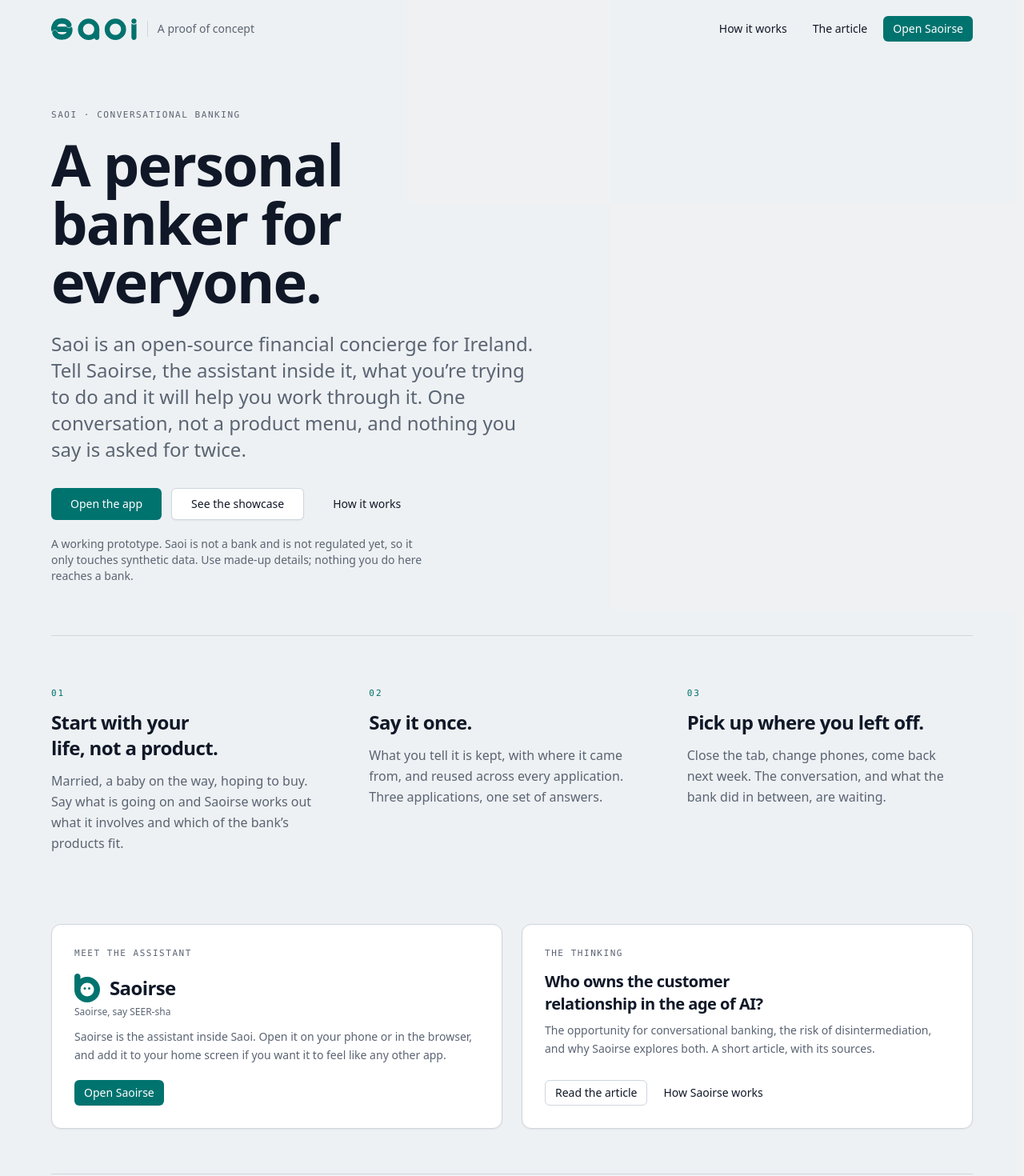
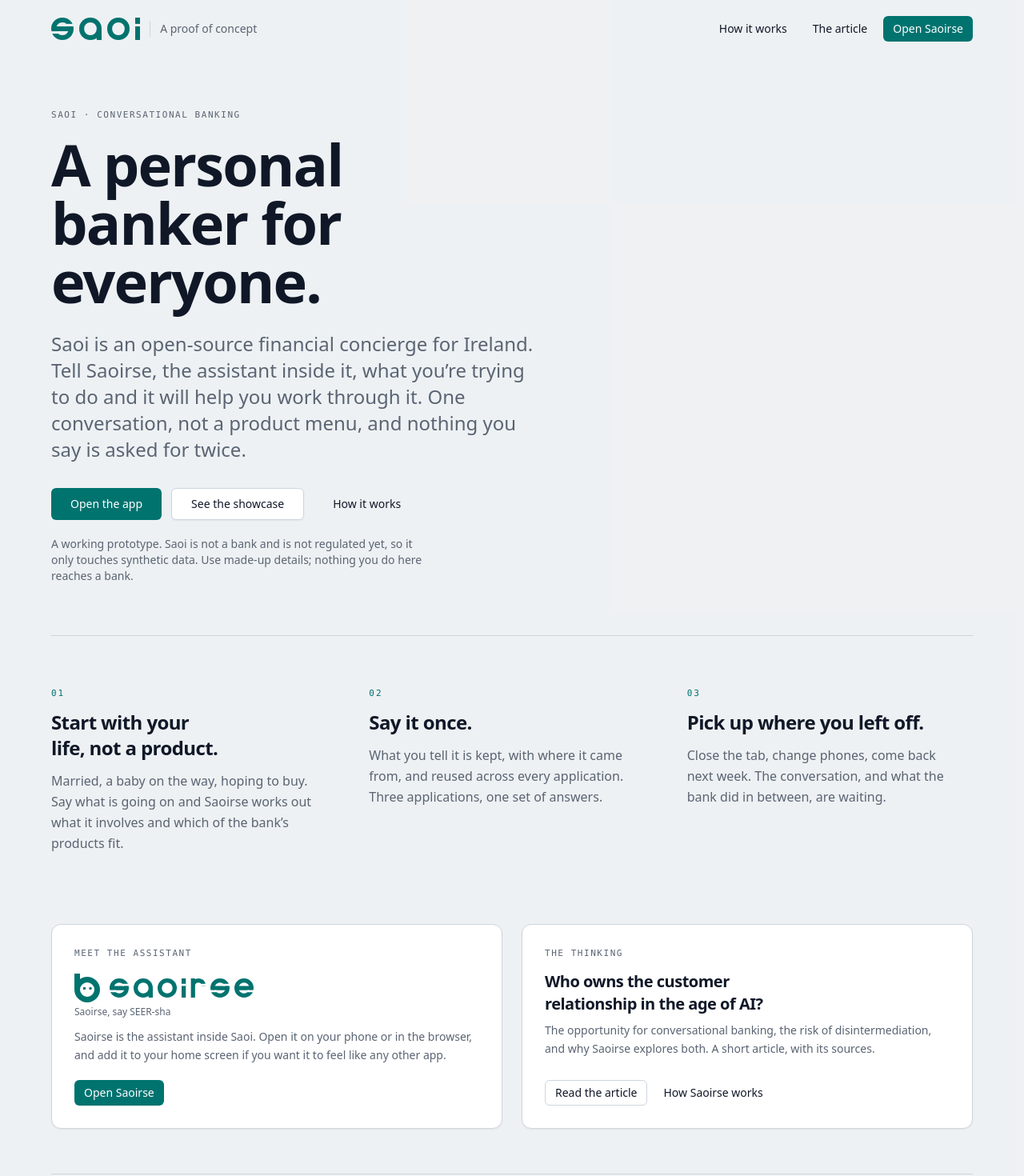
Before and after one commit to chris-88/saoi-www, a React (Vite) app: page / in a window 1280 px wide. Shown: the top 1470 px of the page at 80% size. Built offline with nearby package versions, Linux system fonts and the light colour scheme.

Commit message:
feat: redraw the wordmark and face, add the Saoirse wordmark
Co-Authored-By: Claude Sonnet 5.5 <noreply@anthropic.com>

```diff
--- a/src/App.tsx
+++ b/src/App.tsx
@@ -1,5 +1,6 @@
 import { SaoirseFace } from './SaoirseFace';
 import { links } from './links';
+import { SaoirseWordmark } from './SaoirseWordmark';
 import { Wordmark } from './Wordmark';
 
 const external = { target: '_blank', rel: 'noreferrer' } as const;
@@ -118,7 +119,9 @@ export default function App() {
             </p>
             <div className="mt-4 flex items-center gap-3">
               <SaoirseFace className="text-saoi h-9 w-auto" />
-              <h2 className="text-ink text-2xl font-bold tracking-tight">Saoirse</h2>
+              <h2 className="text-saoi flex">
+                <SaoirseWordmark className="h-6 w-auto" />
+              </h2>
             </div>
             <p className="text-muted mt-1 text-xs">Saoirse, say SEER-sha</p>
             <p className="text-muted mt-3 flex-1 text-sm leading-relaxed text-pretty">
--- a/src/SaoirseFace.tsx
+++ b/src/SaoirseFace.tsx
@@ -8,13 +8,14 @@ export function SaoirseFace({ className = '' }: { className?: string }) {
       className={className}
       xmlns="http://www.w3.org/2000/svg"
     >
-      <circle cx="32" cy="40" r="24.5" stroke="currentColor" strokeWidth="15" />
-      <circle cx="26" cy="37" r="3" fill="currentColor" />
-      <circle cx="37" cy="37" r="3" fill="currentColor" />
-      <path
-        d="M0 7.5C0 3.35786 3.35786 0 7.5 0C11.6421 0 15 3.35786 15 7.5V40H0V7.5Z"
-        fill="currentColor"
-      />
+      <g stroke="currentColor">
+        <path
+          d="M7 40C7 26.1929 18.1929 15 32 15C45.8071 15 57 26.1929 57 40C57 53.8071 45.8071 65 32 65C18.1929 65 7 53.8071 7 40ZM7 40V0"
+          strokeWidth="14"
+        />
+        <path d="M22 37H28" strokeWidth="6" />
+        <path d="M37 37H43" strokeWidth="6" />
+      </g>
     </svg>
   );
 }
--- /dev/null
+++ b/src/SaoirseWordmark.tsx
@@ -0,0 +1,39 @@
+import { useId, type ReactNode } from 'react';
+
+/**
+ * The Saoirse wordmark: the assistant's name, from `brand/saoirse-name.svg` (viewBox 0 0 480 64).
+ *
+ * Stroked paths, not type, so it renders identically everywhere. It takes its colour from
+ * `currentColor`: set a `text-*` class. Sized by height, the width follows the artwork.
+ * One mask cuts the gaps; its id is per instance because several wordmarks can be on one page.
+ *
+ * Do not put it inside a shadcn `Button`: Button forces `size-4` on descendant svgs.
+ */
+export function SaoirseWordmark({ className = '' }: { className?: string }): ReactNode {
+  const cut = `saoi-cut-${useId().replace(/:/g, '')}`;
+  return (
+    <svg viewBox="0 0 480 64" fill="none" role="img" aria-label="Saoirse" className={className}>
+      <defs>
+        <mask id={cut} maskUnits="userSpaceOnUse" x="0" y="0" width="480" height="64">
+          <rect width="480" height="64" fill="#fff" />
+          <path d="M480 42.5L459 42.5" stroke="#000" strokeWidth="7" />
+          <path d="M379 21.5L400 21.5" stroke="#000" strokeWidth="7" />
+          <path d="M357 42.5L336 42.5" stroke="#000" strokeWidth="7" />
+          <path d="M304 21.5L320 21.5" stroke="#000" strokeWidth="7" />
+          <path d="M240 21.5L254 21.5" stroke="#000" strokeWidth="7" />
+          <path d="M43 21.5L64 21.5" stroke="#000" strokeWidth="7" />
+          <path d="M21 42.5L2.73771e-07 42.5" stroke="#000" strokeWidth="7" />
+        </mask>
+      </defs>
+      <g stroke="currentColor" strokeWidth="14" mask={`url(#${cut})`}>
+        <path d="M423 32C423 17.6406 433.641 7 448 7C462.359 7 473 17.6406 473 32M423 32C423 46.3594 433.641 57 448 57C462.359 57 473 46.3594 473 32M423 32H473" />
+        <path d="M343 32C343 17.6406 353.641 7 368 7C382.359 7 393 17.6406 393 32M343 32C343 46.3594 353.641 57 368 57C382.359 57 393 46.3594 393 32M343 32H393" />
+        <path d="M313 25C313 9 301 7.00002 296.5 7.00002C292 7.00002 278 8.99996 278 25M278 25V64.0001M278 25V0" />
+        <path d="M247 0V64" />
+        <path d="M167 32C167 17.6406 177.641 7 192 7C206.359 7 217 17.6406 217 32C217 46.3594 206.359 57 192 57C177.641 57 167 46.3594 167 32Z" />
+        <path d="M137 32C137 17.6406 126.359 7 112 7C97.6406 7 87 17.6406 87 32C87 46.3594 97.6406 57 112 57C126.359 57 137 46.3594 137 32ZM137 32V64" />
+        <path d="M7 32C7 17.6406 17.6406 7 32 7C46.3594 7 57 17.6406 57 32M7 32C7 46.3594 17.6406 57 32 57C46.3594 57 57 46.3594 57 32M7 32H57" />
+      </g>
+    </svg>
+  );
+}
--- a/src/Wordmark.tsx
+++ b/src/Wordmark.tsx
@@ -1,68 +1,32 @@
 import { useId, type ReactNode } from 'react';
 
 /**
- * The Saoi wordmark (viewBox 258 x 67).
+ * The Saoi wordmark, from `brand/saoi-name.svg` (viewBox 0 0 254 64).
  *
- * Drawn outlines, not type, so it renders identically everywhere. It takes its colour from
+ * Stroked paths, not type, so it renders identically everywhere. It takes its colour from
  * `currentColor`: set a `text-*` class. Sized by height, the width follows the artwork.
- * The two masks cut the transparent gaps in the `s` and the `i`; their ids are per instance
- * because several wordmarks can be on one page.
+ * One mask cuts the gaps; its id is per instance because several wordmarks can be on one page.
  *
+ * Do not put it inside a shadcn `Button`: Button forces `size-4` on descendant svgs.
  */
 export function Wordmark({ className = '' }: { className?: string }): ReactNode {
-  const id = useId().replace(/:/g, '');
-  const sGap = `saoi-s-gap-${id}`;
-  const iGap = `saoi-i-gap-${id}`;
+  const cut = `saoi-cut-${useId().replace(/:/g, '')}`;
   return (
-    <svg viewBox="0 0 258 67" fill="none" role="img" aria-label="Saoi" className={className}>
+    <svg viewBox="0 0 254 64" fill="none" role="img" aria-label="Saoi" className={className}>
       <defs>
-        <mask id={sGap} maskUnits="userSpaceOnUse" x="0" y="0" width="64" height="67">
-          <rect width="64" height="67" fill="#fff" />
-          <path
-            d="M18.8092 41.5C16.324 37.1954 10.8196 35.7205 6.51501 38.2058C2.21038 40.6911 0.735505 46.1954 3.22079 50.5L11.015 46L18.8092 41.5ZM11.015 46L3.22079 50.5C2.40237 49.0825 4.89315 55.1029 9.07162 59.0809C13.9324 63.7085 21.298 67 32.0151 67V58V49C25.2321 49 22.5307 47.0415 21.4829 46.0441C19.7529 44.3971 20.4937 44.4175 18.8092 41.5L11.015 46Z"
-            fill="#000"
-          />
-          <path
-            d="M45.2208 26.5C47.7061 30.8046 53.2104 32.2795 57.515 29.7942C61.8196 27.3089 63.2945 21.8046 60.8092 17.5L53.015 22L45.2208 26.5ZM53.015 22L60.8092 17.5C61.6277 18.9175 59.1369 12.8971 54.9584 8.91908C50.0976 4.29152 42.732 0.999999 32.0150 0.999998L32.015 10L32.015 19C38.798 19 41.4994 20.9585 42.5471 21.9559C44.2771 23.6029 43.5363 23.5825 45.2208 26.5L53.015 22Z"
-            fill="#000"
-          />
-        </mask>
-        <mask id={iGap} maskUnits="userSpaceOnUse" x="237" y="0" width="21" height="67">
-          <rect x="237" width="21" height="67" fill="#fff" />
-          <circle cx="247.5" cy="10.5" r="10.5" fill="#000" />
+        <mask id={cut} maskUnits="userSpaceOnUse" x="0" y="0" width="254" height="64">
+          <rect width="254" height="64" fill="#fff" />
+          <path d="M240 21.5L254 21.5" stroke="#000" strokeWidth="7" />
+          <path d="M43 21.5L64 21.5" stroke="#000" strokeWidth="7" />
+          <path d="M21 42.5L2.73771e-07 42.5" stroke="#000" strokeWidth="7" />
         </mask>
       </defs>
-      <g mask={`url(#${sGap})`}>
-        <path d="M8.01498 35H56.015" stroke="currentColor" strokeWidth="16" strokeLinecap="round" />
-        <path d="M56.015 35C56.015 35 57.515 58 32.015 58" stroke="currentColor" strokeWidth="16" />
-        <path
-          d="M32.0254 10C6.57114 9.99999 8.01501 35.5 8.01501 35.5"
-          stroke="currentColor"
-          strokeWidth="16"
-        />
+      <g stroke="currentColor" strokeWidth="14" mask={`url(#${cut})`}>
+        <path d="M247 0V64" />
+        <path d="M167 32C167 17.6406 177.641 7 192 7C206.359 7 217 17.6406 217 32C217 46.3594 206.359 57 192 57C177.641 57 167 46.3594 167 32Z" />
+        <path d="M137 32C137 17.6406 126.359 7 112 7C97.6406 7 87 17.6406 87 32C87 46.3594 97.6406 57 112 57C126.359 57 137 46.3594 137 32ZM137 32V64" />
+        <path d="M7 32C7 17.6406 17.6406 7 32 7C46.3594 7 57 17.6406 57 32M7 32C7 46.3594 17.6406 57 32 57C46.3594 57 57 46.3594 57 32M7 32H57" />
       </g>
-      <path
-        d="M17.9432 42C15.7341 38.1737 10.8414 36.8627 7.01501 39.0718C3.18867 41.2809 1.87767 46.1737 4.08681 50L11.015 46L17.9432 42ZM11.015 46L4.08681 50C3.40744 48.8233 5.71869 54.5082 9.76114 58.3567C14.4101 62.7825 21.5166 66 32.0151 66V58V50C25.0135 50 22.053 47.9675 20.7934 46.7683C18.9274 44.9918 19.4886 44.6767 17.9432 42L11.015 46Z"
-        fill="currentColor"
-      />
-      <path
-        d="M46.0868 26C48.2959 29.8263 53.1887 31.1373 57.015 28.9282C60.8414 26.7191 62.1524 21.8263 59.9432 18L53.015 22L46.0868 26ZM53.015 22L59.9432 18C60.6226 19.1767 58.3113 13.4918 54.2689 9.64335C49.6199 5.21746 42.5135 2 32.015 2L32.015 10L32.015 18C39.0165 18 41.9771 20.0325 43.2366 21.2317C45.1027 23.0082 44.5414 23.3233 46.0868 26L53.015 22Z"
-        fill="currentColor"
-      />
-      <rect x="30" y="50" width="4" height="16" fill="currentColor" />
-      <rect x="30" y="2" width="4" height="16" fill="currentColor" />
-      <circle cx="112" cy="35" r="24.5" stroke="currentColor" strokeWidth="15" />
-      <path
-        d="M144 59.5C144 63.6421 140.642 67 136.5 67C132.358 67 129 63.6421 129 59.5V33H144V59.5Z"
-        fill="currentColor"
-      />
-      <circle cx="192" cy="35" r="24.5" stroke="currentColor" strokeWidth="15" />
-      <path
-        d="M255 59.5C255 63.6421 251.642 67 247.5 67C243.358 67 240 63.6421 240 59.5V10.5C240 6.35786 243.358 3 247.5 3C251.642 3 255 6.35786 255 10.5V59.5Z"
-        fill="currentColor"
-        mask={`url(#${iGap})`}
-      />
-      <circle cx="247.5" cy="10.5" r="7.5" fill="currentColor" />
     </svg>
   );
 }
```
Also changed, not shown: public/favicon.svg.
